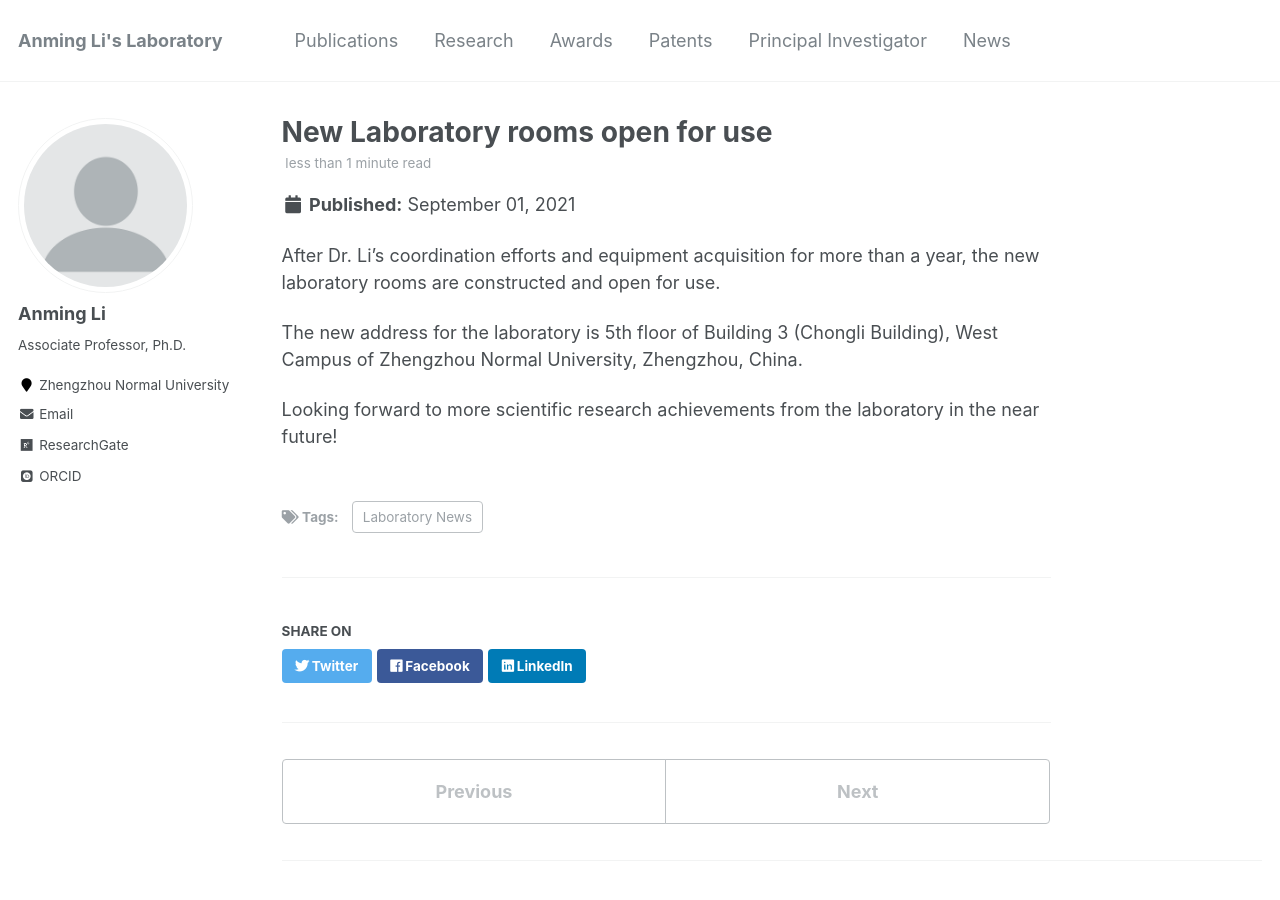
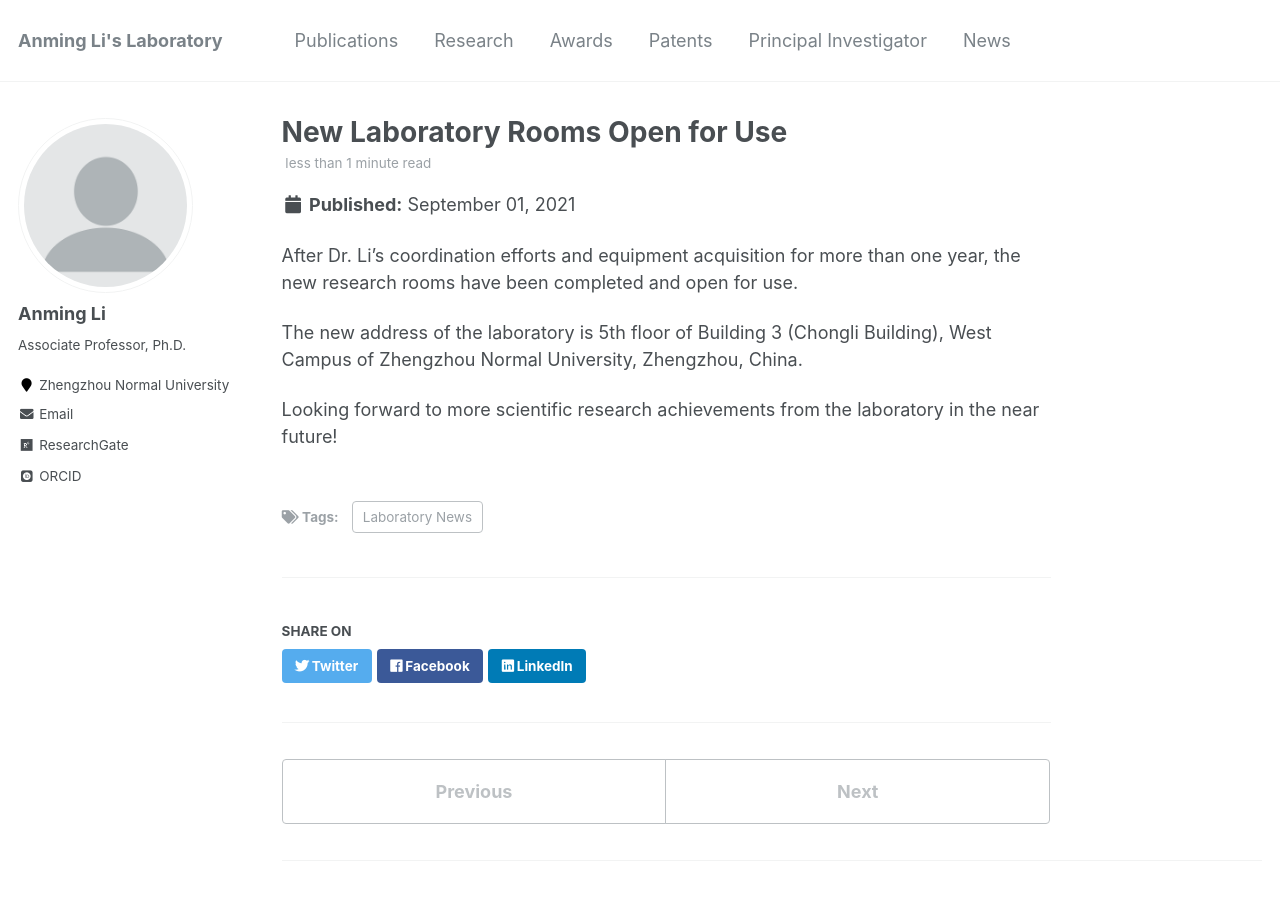
Before and after one commit to ucnclab/ucnclab.github.io, a Jekyll site: the page built from _posts/2021-09-01-blog-post-4.md, in a window 1280 px wide and 900 px high. Built offline with Jekyll 4.4.1, drawn with Linux system fonts in a browser that asks for light colours; some web fonts are replaced; comment, search, counter and statistics services are not loaded.

Commit message:
Update 2021-09-01-blog-post-4.md

```diff
--- a/_posts/2021-09-01-blog-post-4.md
+++ b/_posts/2021-09-01-blog-post-4.md
@@ -1,13 +1,13 @@
 ---
-title: 'New Laboratory rooms open for use'
+title: 'New Laboratory Rooms Open for Use'
 date: 2021-09-01
 permalink: /posts/2021/01/blog-post-4/
 tags:
   - Laboratory News
 ---
 
-After Dr. Li's coordination efforts and equipment acquisition for more than a year, the new laboratory rooms are constructed and open for use.
+After Dr. Li's coordination efforts and equipment acquisition for more than one year, the new research rooms have been completed and open for use.
 
-The new address for the laboratory is 5th floor of Building 3 (Chongli Building), West Campus of Zhengzhou Normal University, Zhengzhou, China.
+The new address of the laboratory is 5th floor of Building 3 (Chongli Building), West Campus of Zhengzhou Normal University, Zhengzhou, China.
 
 Looking forward to more scientific research achievements from the laboratory in the near future!
```
